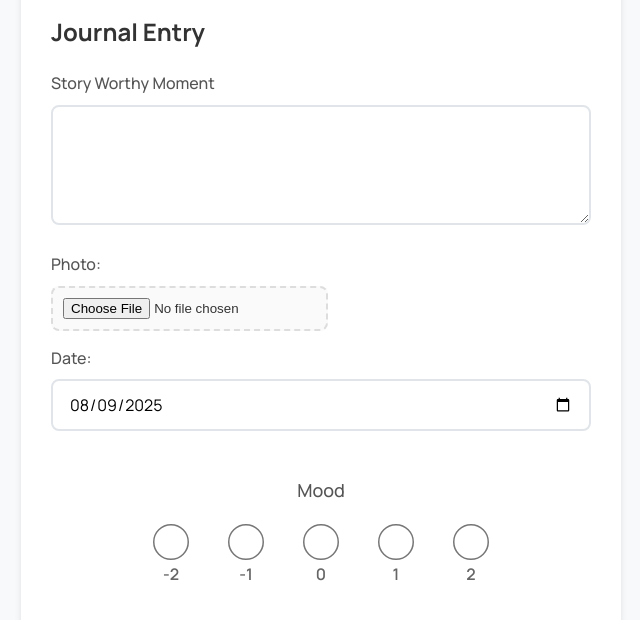
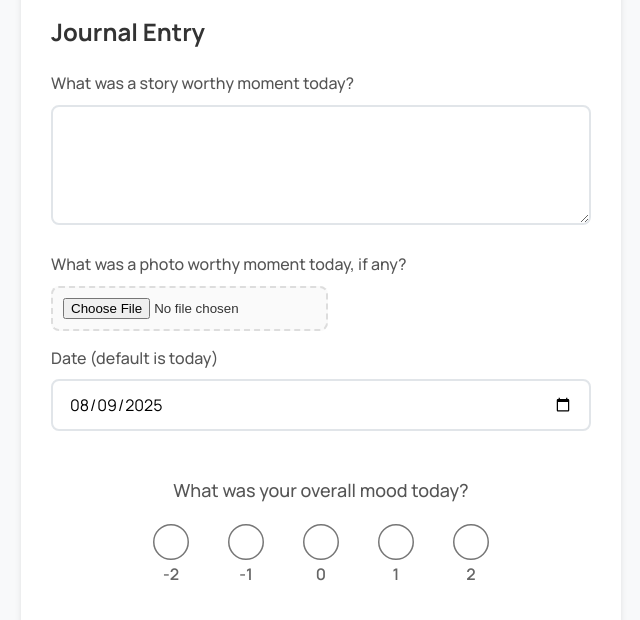
Before and after one commit to snehasaisneha/local-journal, a plain HTML site: page index.html in a window 1280 px wide. Shown: the part 140-760 px from the top of the page, without its empty margins (319-959 px from the left). Drawn offline with Linux system fonts and the light colour scheme; a script that the page names is missing.

Commit message:
fix: fix an ios date button bleed and change questions

```diff
--- a/index.html
+++ b/index.html
@@ -14,20 +14,20 @@
 
         <h2>Journal Entry</h2>
 
-        <label for="storyWorthyMoment">Story Worthy Moment</label>
+        <label for="storyWorthyMoment">What was a story worthy moment today?</label>
         <textarea id="storyWorthyMoment" rows="4" required></textarea>
 
-        <label for="photoWorthyMoment">Photo:</label>
+        <label for="photoWorthyMoment">What was a photo worthy moment today, if any?</label>
         <input type="file" id="photoWorthyMoment" accept="image/*" />
         <div id="photoWorthyMoment-preview"></div>
 
-        <label for="date">Date:</label>
+        <label for="date">Date (default is today)</label>
         <input type="date" id="date" required>
 
 
 
         <div class="mood-container">
-            <label>Mood</label>
+            <label>What was your overall mood today?</label>
             <div class="mood-scale">
                 <div class="mood-option">
                     <input type="radio" id="mood-2" name="mood" value="-2">
--- a/styles.css
+++ b/styles.css
@@ -264,6 +264,13 @@ input[type="file"]:hover {
     }
 }
 
+/* Minimal date input styling - let browsers handle native styling */
+
+/* Only fix the calendar icon cursor */
+input[type="date"]::-webkit-calendar-picker-indicator {
+    cursor: pointer;
+}
+
 /* Clear local data button styling */
 #clear-local-data {
     background: linear-gradient(135deg, #6c757d 0%, #495057 100%);
```
